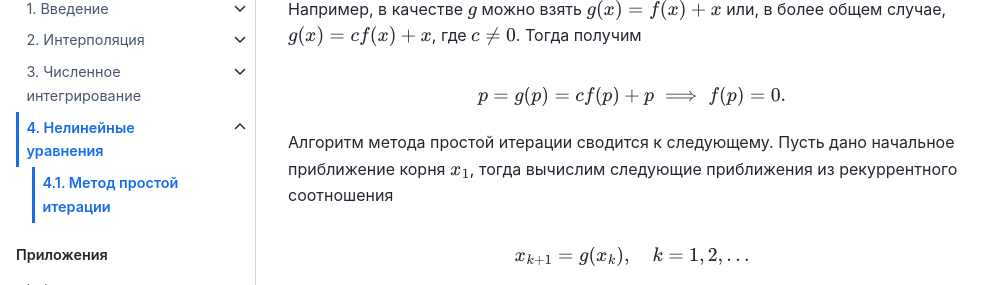
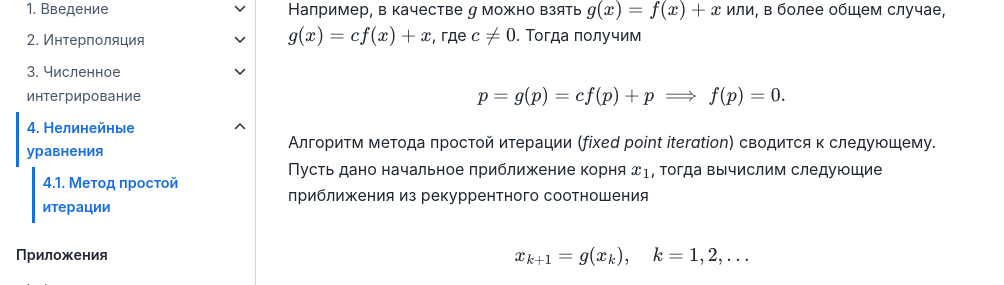
Before and after one commit to stepanzh/computational_thermodynamics, a Jupyter Book: the page built from book/nlroot/simpleiter.md, in a window 1280 px wide and 900 px high, cut to the strip 284-569 px from the top of the window. Shown: the whole strip, without its empty margins (0-1004 px from the left). Built offline with Jupyter Book 1.0.4 settings and Sphinx 7.4.7 and the Sphinx Book theme 1.1.4, drawn with Linux system fonts in a browser that asks for light colours.

Commit message:
Typo and english name of the method

````diff
--- a/book/nlroot/simpleiter.md
+++ b/book/nlroot/simpleiter.md
@@ -35,7 +35,7 @@
 p = g(p) = c f(p) + p \implies f(p) = 0.
 ```
 
-Алгоритм метода простой итерации сводится к следующему. Пусть дано начальное приближение корня $x_1$, тогда вычислим следующие приближения из рекуррентного соотношения
+Алгоритм метода простой итерации (*fixed point iteration*) сводится к следующему. Пусть дано начальное приближение корня $x_1$, тогда вычислим следующие приближения из рекуррентного соотношения
 
 ```{math}
 x_{k+1} = g(x_k), \quad k = 1, 2, ...
@@ -92,7 +92,7 @@
 ```
 ```{index} сходимость; скорость
 ```
-```{proof:definition} Линейный порядок сходимости
+```{proof:definition} Линейная сходимость
 Пусть последовательность приближений $x_k$ сходится к $x^*$. Если при этом для ошибки $\epsilon_k = x_k - x^*$ верно
 
 $$
````
